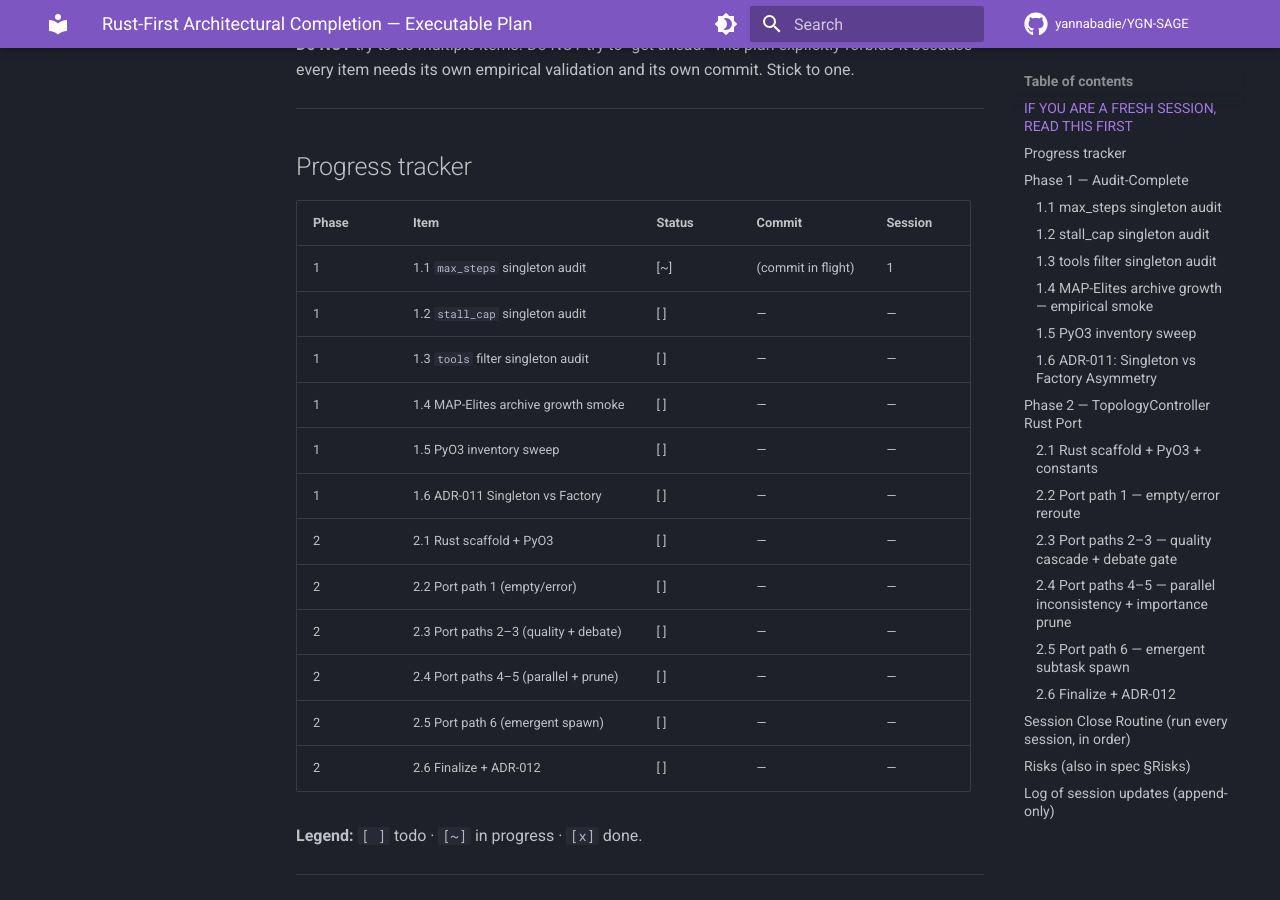
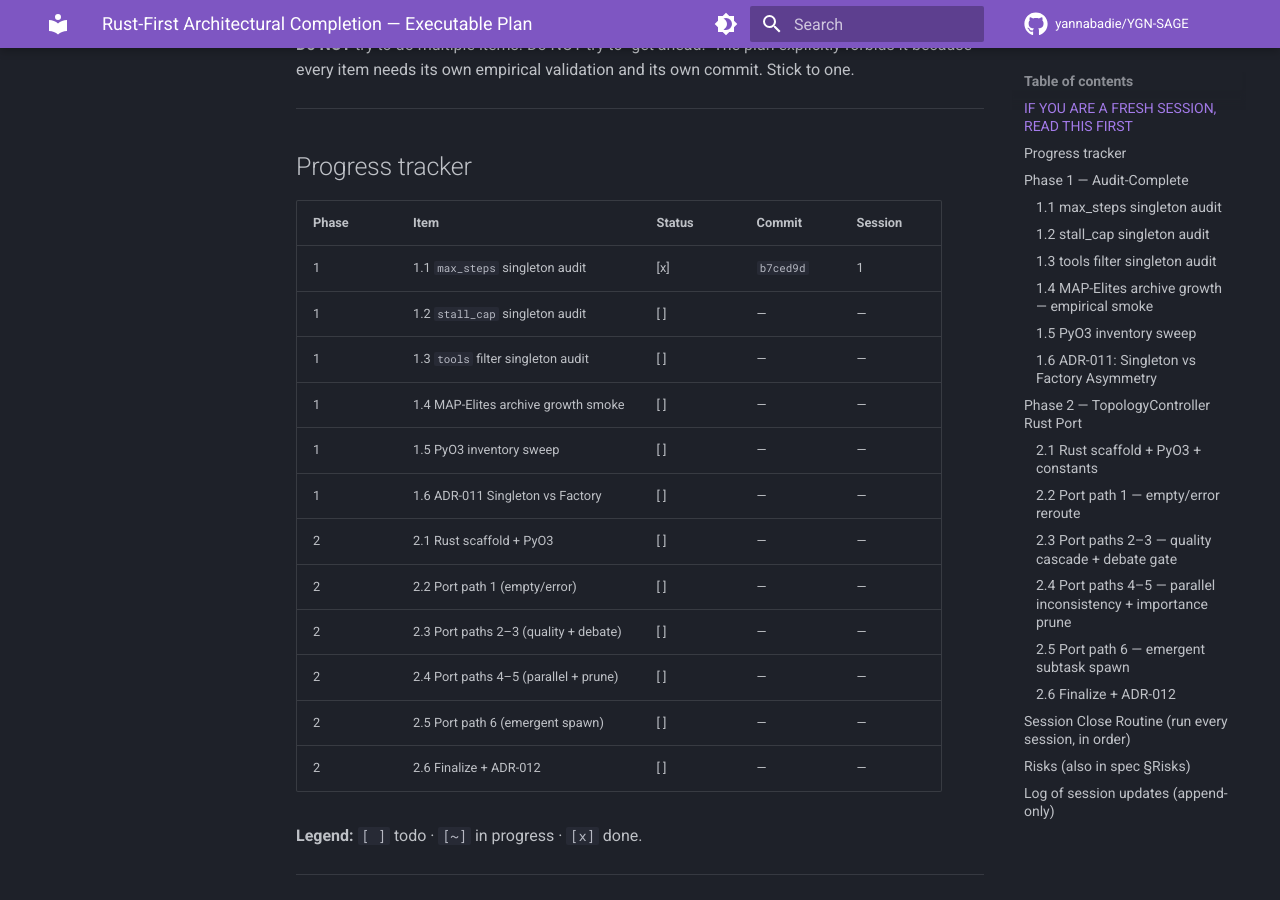
Before and after one commit to yannabadie/YGN-SAGE, an MkDocs documentation site: the page built from docs/superpowers/plans/2026-04-20-rust-first-plan.md, in a window 1280 px wide and 900 px high, scrolled down 771 px. Built offline with MkDocs 1.6.1 and Material for MkDocs 9.7.7, drawn with Linux system fonts in a browser that asks for light colours; comment, search, counter and statistics services are not loaded.

Commit message:
chore: session close 2026-04-20 — plan 1.1 done, next = 1.2
Backfill commit SHA b7ced9d into plan progress tracker and
bypass-patterns.md §max_steps row. Plan file Log entry appended by
preceding commit; this commit only flips [~] → [x] with the final SHA.

Session 1 of ~8 on the Rust-First plan. Next session: plan item 1.2
(stall_cap singleton audit — depends on 1.1 being in place).

Co-Authored-By: Claude Opus 4.7 (1M context) <noreply@anthropic.com>

```diff
--- a/docs/superpowers/plans/2026-04-20-rust-first-plan.md
+++ b/docs/superpowers/plans/2026-04-20-rust-first-plan.md
@@ -34,7 +34,7 @@ Then find the first `[ ]` item below and begin. One item per session maximum. Wh
 
 | Phase | Item | Status | Commit | Session |
 |---|---|---|---|---|
-| 1 | 1.1 `max_steps` singleton audit | [~] | (commit in flight) | 1 |
+| 1 | 1.1 `max_steps` singleton audit | [x] | `b7ced9d` | 1 |
 | 1 | 1.2 `stall_cap` singleton audit | [ ] | — | — |
 | 1 | 1.3 `tools` filter singleton audit | [ ] | — | — |
 | 1 | 1.4 MAP-Elites archive growth smoke | [ ] | — | — |
```
Also changed, not shown: docs/audits/bypass-patterns.md (+1 -1 lines).
